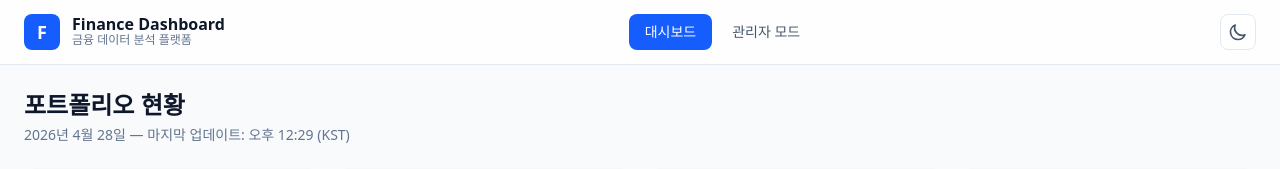
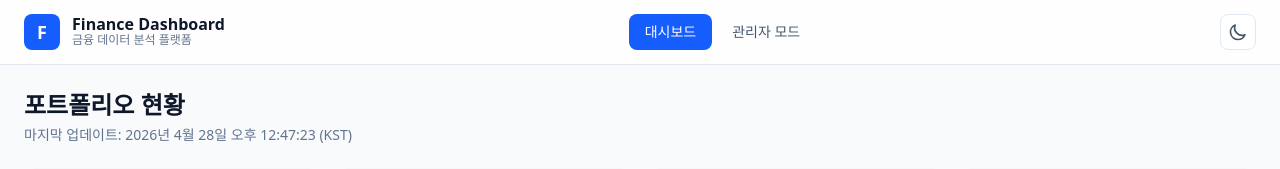
Before and after one commit to junyoung11/financial-dashboard, a Next.js app: page / in a window 1280 px wide. Shown: the top 169 px of the page. Built offline with nearby package versions, Linux system fonts and the light colour scheme.

Commit message:
chart UI 수정 및 텍스트 개선

```diff
--- a/app/page.tsx
+++ b/app/page.tsx
@@ -1,6 +1,7 @@
 "use client";
 
 import dynamic from "next/dynamic";
+import { useEffect, useState } from "react";
 import Header from "../components/Header";
 import PortfolioCards from "../components/PortfolioCards";
 
@@ -9,6 +10,27 @@ const AssetAllocationChart = dynamic(() => import("../components/AssetAllocation
 const PerformanceChart = dynamic(() => import("../components/PerformanceChart"), { ssr: false });
 
 export default function DashboardPage() {
+  const [lastUpdated, setLastUpdated] = useState<string | null>(null);
+
+  useEffect(() => {
+    // 클라이언트 마운트 후 실시간 시간 표시 (SSR hydration 불일치 방지)
+    const format = () =>
+      new Date().toLocaleString("ko-KR", {
+        timeZone: "Asia/Seoul",
+        year: "numeric",
+        month: "long",
+        day: "numeric",
+        hour: "2-digit",
+        minute: "2-digit",
+        second: "2-digit",
+      });
+
+    setLastUpdated(format());
+
+    const timer = setInterval(() => setLastUpdated(format()), 1000);
+    return () => clearInterval(timer);
+  }, []);
+
   return (
     <div className="min-h-screen bg-slate-50 dark:bg-slate-900">
       <Header />
@@ -20,7 +42,13 @@ export default function DashboardPage() {
             포트폴리오 현황
           </h1>
           <p className="mt-1 text-sm text-slate-500 dark:text-slate-400">
-            2026년 4월 28일 &mdash; 마지막 업데이트: 오후 12:29 (KST)
+            마지막 업데이트:{" "}
+            {lastUpdated ?? (
+              <span className="inline-block w-48 animate-pulse rounded bg-slate-200 dark:bg-slate-700">
+                &nbsp;
+              </span>
+            )}{" "}
+            (KST)
           </p>
         </div>
 
```
